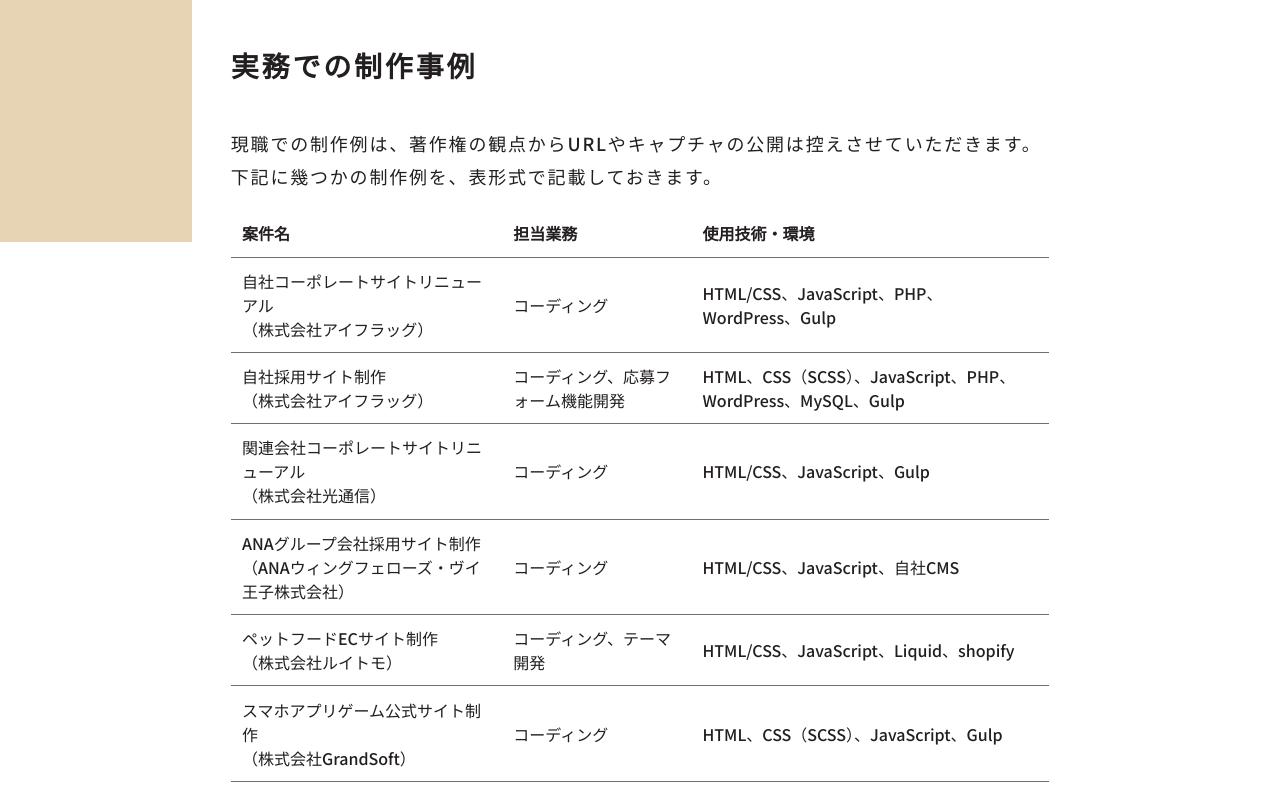
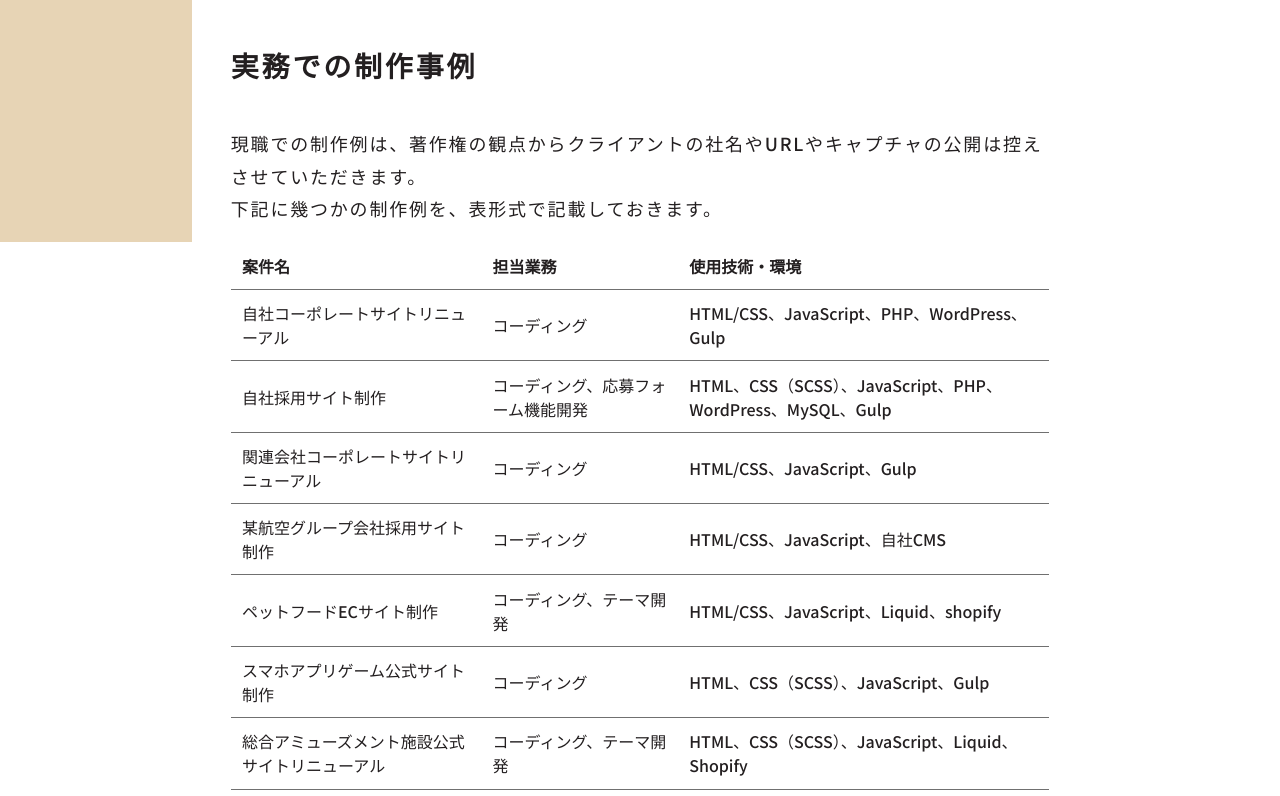
Before and after one commit to MikiyaYamaguchi/react_portfolio, a React (Create React App) app: page /works in a window 1280 px wide. Shown: the part 260-1056 px from the top of the page. Built offline with nearby package versions, Linux system fonts and the light colour scheme.

Commit message:
Worksページの一部記載内容変更。

```diff
--- a/src/pages/Works.tsx
+++ b/src/pages/Works.tsx
@@ -60,7 +60,7 @@
         </h2>
         <FadeIn>
           <p>
-            現職での制作例は、著作権の観点からURLやキャプチャの公開は控えさせていただきます。
+            現職での制作例は、著作権の観点からクライアントの社名やURLやキャプチャの公開は控えさせていただきます。
             <br />
             下記に幾つかの制作例を、表形式で記載しておきます。
           </p>
@@ -74,11 +74,7 @@
             </thead>
             <tbody>
               <tr>
-                <td>
-                  自社コーポレートサイトリニューアル
-                  <br />
-                  （株式会社アイフラッグ）
-                </td>
+                <td>自社コーポレートサイトリニューアル</td>
                 <td>
                   <span className="sp-only sp-table-label">担当業務</span>
                   <span>コーディング</span>
@@ -89,11 +85,7 @@
                 </td>
               </tr>
               <tr>
-                <td>
-                  自社採用サイト制作
-                  <br />
-                  （株式会社アイフラッグ）
-                </td>
+                <td>自社採用サイト制作</td>
                 <td>
                   <span className="sp-only sp-table-label">担当業務</span>
                   <span>コーディング、応募フォーム機能開発</span>
@@ -106,11 +98,7 @@
                 </td>
               </tr>
               <tr>
-                <td>
-                  関連会社コーポレートサイトリニューアル
-                  <br />
-                  （株式会社光通信）
-                </td>
+                <td>関連会社コーポレートサイトリニューアル</td>
                 <td>
                   <span className="sp-only sp-table-label">担当業務</span>
                   <span>コーディング</span>
@@ -121,11 +109,7 @@
                 </td>
               </tr>
               <tr>
-                <td>
-                  ANAグループ会社採用サイト制作
-                  <br />
-                  （ANAウィングフェローズ・ヴイ王子株式会社）
-                </td>
+                <td>某航空グループ会社採用サイト制作</td>
                 <td>
                   <span className="sp-only sp-table-label">担当業務</span>
                   <span>コーディング</span>
@@ -136,11 +120,7 @@
                 </td>
               </tr>
               <tr>
-                <td>
-                  ペットフードECサイト制作
-                  <br />
-                  （株式会社ルイトモ）
-                </td>
+                <td>ペットフードECサイト制作</td>
                 <td>
                   <span className="sp-only sp-table-label">担当業務</span>
                   <span>コーディング、テーマ開発</span>
@@ -151,11 +131,7 @@
                 </td>
               </tr>
               <tr>
-                <td>
-                  スマホアプリゲーム公式サイト制作
-                  <br />
-                  （株式会社GrandSoft）
-                </td>
+                <td>スマホアプリゲーム公式サイト制作</td>
                 <td>
                   <span className="sp-only sp-table-label">担当業務</span>
                   <span>コーディング</span>
@@ -166,20 +142,14 @@
                 </td>
               </tr>
               <tr>
-                <td>
-                  総合アミューズメント施設公式サイトリニューアル
-                  <br />
-                  （株式会社E.F.）
-                </td>
+                <td>総合アミューズメント施設公式サイトリニューアル</td>
                 <td>
                   <span className="sp-only sp-table-label">担当業務</span>
                   <span>コーディング、テーマ開発</span>
                 </td>
                 <td>
                   <span className="sp-only sp-table-label">使用技術・環境</span>
-                  <span>
-                    HTML、CSS（SCSS）、JavaScript、Liquid、Shopify、Gulp
-                  </span>
+                  <span>HTML、CSS（SCSS）、JavaScript、Liquid、Shopify</span>
                 </td>
               </tr>
             </tbody>
```
